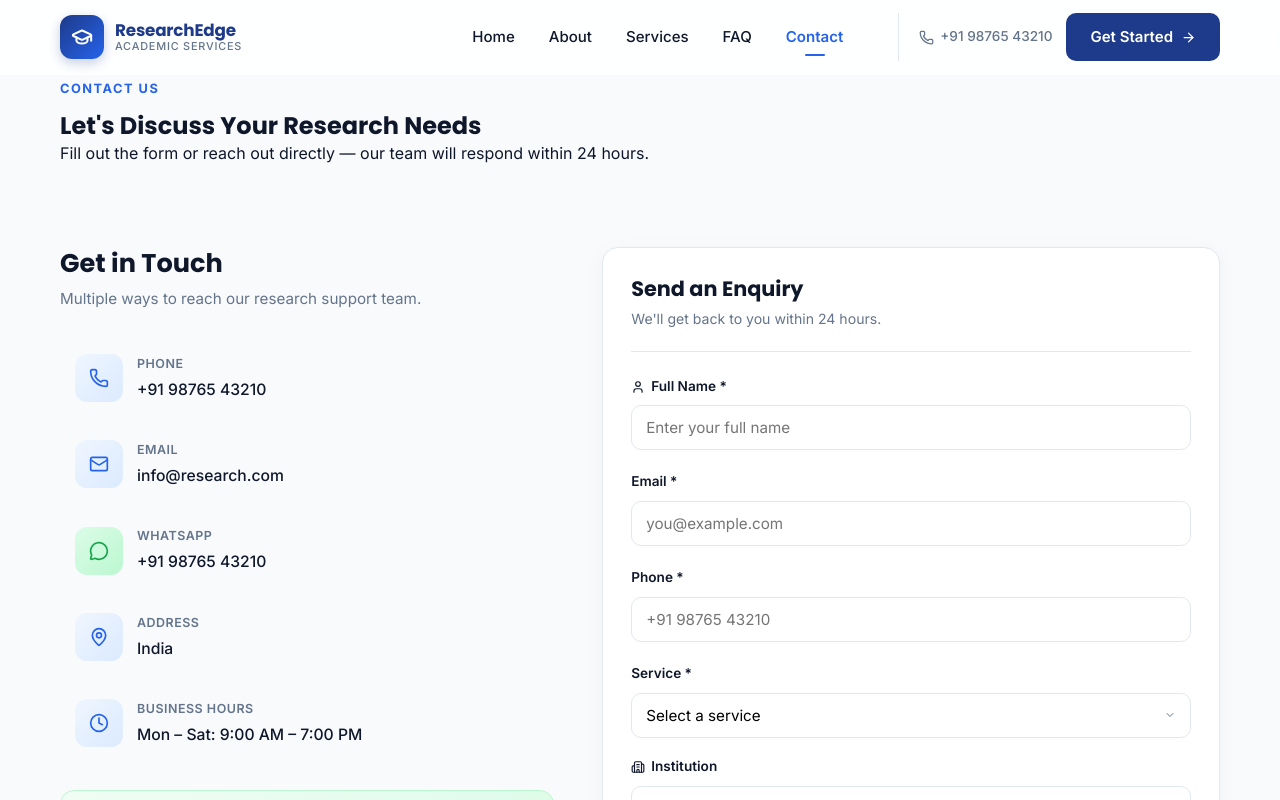
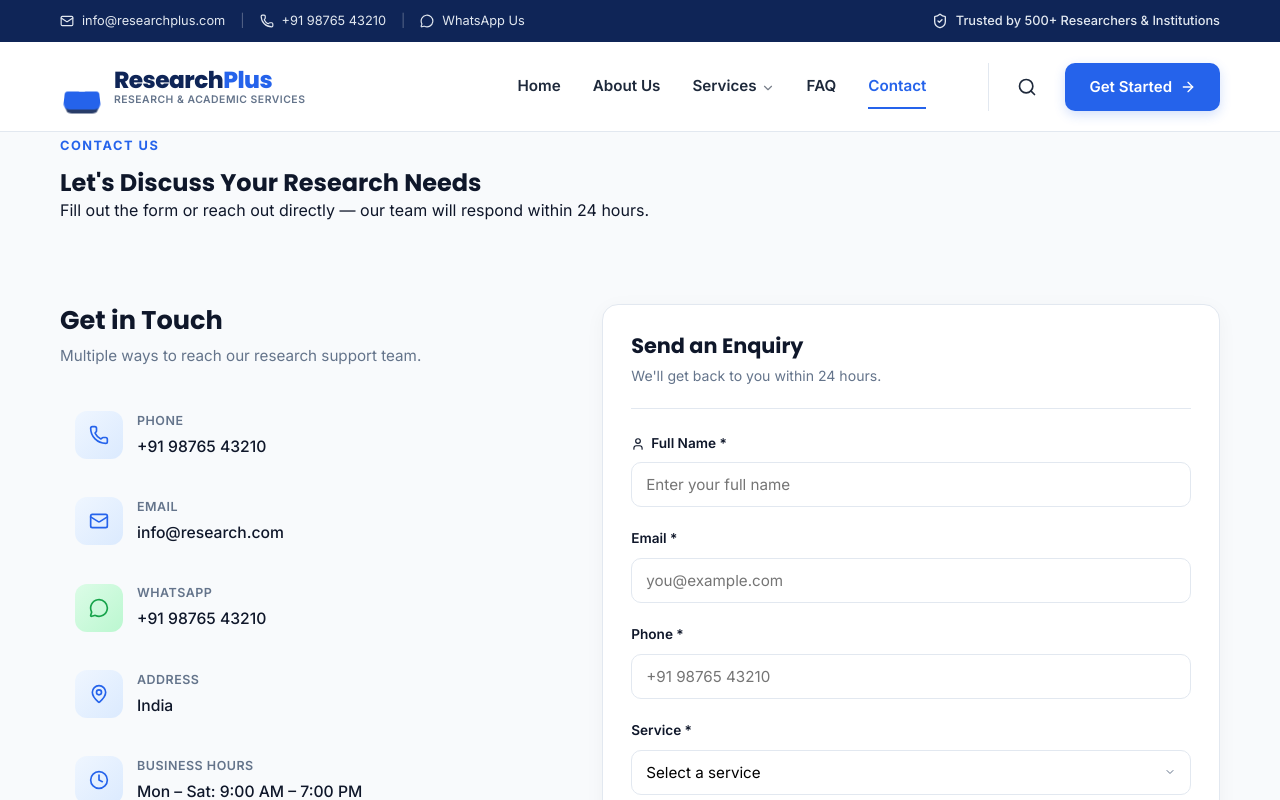
Before and after one commit to instadotanalytics/Research-Services, a React (Vite) app in the folder Frontend/: page /contact in a window 1280 px wide. Shown: the top 800 px of the page. Built offline with nearby package versions, Linux system fonts and the light colour scheme.

Commit message:
navbar updated

```diff
--- a/Frontend/src/components/Navbar/Navbar.css
+++ b/Frontend/src/components/Navbar/Navbar.css
@@ -1,21 +1,107 @@
 /* ============================
-   NAVBAR — Premium Design
+   NAVBAR — ResearchPlus Design
    ============================ */
 
-.navbar {
+:root {
+  --primary: #0f2557;
+  --secondary: #2563eb;
+  --text-dark: #1e293b;
+  --text-muted: #64748b;
+  --border-light: #e2e8f0;
+  --top-bar-height: 42px;
+}
+
+/* ============ Wrapper ============ */
+.navbar-wrapper {
   position: sticky;
   top: 0;
   z-index: 1000;
-  background: rgba(255, 255, 255, 0.85);
-  backdrop-filter: saturate(180%) blur(14px);
-  -webkit-backdrop-filter: saturate(180%) blur(14px);
-  border-bottom: 1px solid transparent;
-  transition: all 0.3s cubic-bezier(0.4, 0, 0.2, 1);
+  width: 100%;
+  display: flex;
+  flex-direction: column;
 }
 
-.navbar.scrolled {
-  background: rgba(255, 255, 255, 0.98);
-  border-bottom-color: var(--border);
+/* ============ Top Bar (Fixed Height, GPU Slide) ============ */
+.top-bar {
+  background-color: #0f2557;
+  color: #ffffff;
+  font-size: 0.8rem;
+  height: var(--top-bar-height);
+  display: flex;
+  align-items: center;
+  overflow: hidden;
+
+  /* GPU Accelerated Smooth Slide (No height animation) */
+  will-change: transform;
+  transition: transform 0.3s cubic-bezier(0.4, 0, 0.2, 1);
+  transform: translateY(0);
+}
+
+/* When scrolled, slide the top bar up out of view */
+.navbar-wrapper.scrolled .top-bar {
+  transform: translateY(-100%);
+}
+
+.top-bar-inner {
+  display: flex;
+  justify-content: space-between;
+  align-items: center;
+  flex-wrap: wrap;
+  gap: 10px;
+  width: 100%;
+}
+
+.top-bar-left {
+  display: flex;
+  align-items: center;
+  gap: 15px;
+  flex-wrap: wrap;
+}
+
+.top-item {
+  display: flex;
+  align-items: center;
+  gap: 8px;
+  color: #e2e8f0;
+  text-decoration: none;
+  transition: color 0.2s;
+}
+
+.top-item:hover {
+  color: #ffffff;
+}
+
+.divider {
+  color: rgba(255, 255, 255, 0.3);
+}
+
+.top-bar-right {
+  display: flex;
+  align-items: center;
+  gap: 8px;
+  color: #e2e8f0;
+  font-weight: 500;
+}
+
+/* ============ Main Nav ============ */
+.main-nav {
+  background: #ffffff;
+  height: 90px;
+  display: flex;
+  align-items: center;
+  border-bottom: 1px solid var(--border-light);
+  /* Use margin-top for instant pull-up, no layout animation */
+  transition: margin-top 0.3s cubic-bezier(0.4, 0, 0.2, 1),
+              height 0.3s ease,
+              box-shadow 0.3s ease;
+  position: relative;
+  z-index: 2;
+}
+
+/* When scrolled: pull main nav up by the height of the top bar */
+.navbar-wrapper.scrolled .main-nav {
+  margin-top: calc(var(--top-bar-height) * -1);
+  height: 80px;
   box-shadow: 0 4px 20px rgba(15, 23, 42, 0.06);
 }
 
@@ -23,7 +109,7 @@
   display: flex;
   align-items: center;
   justify-content: space-between;
-  height: 74px;
+  width: 100%;
   gap: 20px;
 }
 
@@ -31,60 +117,87 @@
 .navbar-logo {
   display: flex;
   align-items: center;
-  gap: 11px;
+  gap: 10px;
   flex-shrink: 0;
-  transition: transform 0.2s ease;
-}
-
-.navbar-logo:hover {
-  transform: translateY(-1px);
+  text-decoration: none;
 }
 
 .logo-icon {
   width: 44px;
   height: 44px;
-  border-radius: 12px;
-  background: linear-gradient(135deg, #1e3a8a, #2563eb);
-  color: #fff;
+  position: relative;
   display: flex;
   align-items: center;
   justify-content: center;
-  flex-shrink: 0;
-  box-shadow: 0 4px 12px rgba(30, 58, 138, 0.25);
-  transition: transform 0.3s ease;
 }
 
-.navbar-logo:hover .logo-icon {
-  transform: rotate(-6deg) scale(1.05);
+.logo-icon svg {
+  position: relative;
+  z-index: 3;
+  color: #ffffff;
+  width: 22px;
+  height: 22px;
+  margin-top: -6px;
+}
+
+.logo-icon::before {
+  content: '';
+  position: absolute;
+  bottom: 0;
+  left: 4px;
+  right: 4px;
+  height: 18px;
+  background: #2563eb;
+  border-radius: 3px 3px 6px 6px;
+  transform: perspective(8px) rotateX(3deg);
+  z-index: 2;
+}
+
+.logo-icon::after {
+  content: '';
+  position: absolute;
+  bottom: -4px;
+  left: 6px;
+  right: 6px;
+  height: 18px;
+  background: #0f2557;
+  border-radius: 3px 3px 6px 6px;
+  transform: perspective(8px) rotateX(3deg);
+  z-index: 1;
+  opacity: 0.9;
 }
 
 .logo-text {
   display: flex;
   flex-direction: column;
-  line-height: 1.15;
+  line-height: 1.1;
 }
 
 .logo-title {
   font-family: 'Poppins', sans-serif;
-  font-weight: 700;
-  font-size: 1.05rem;
-  color: #1e3a8a;
-  letter-spacing: -0.2px;
+  font-weight: 800;
+  font-size: 1.45rem;
+  color: #0f2557;
+  letter-spacing: -0.5px;
+}
+
+.logo-highlight {
+  color: #2563eb;
 }
 
 .logo-sub {
-  font-size: 0.68rem;
-  color: var(--text-muted);
-  letter-spacing: 0.8px;
+  font-size: 0.65rem;
+  color: #64748b;
+  letter-spacing: 0.5px;
+  font-weight: 600;
   text-transform: uppercase;
-  font-weight: 500;
 }
 
 /* ============ Desktop Nav ============ */
 .navbar-nav {
   display: flex;
   align-items: center;
-  gap: 28px;
+  gap: 30px;
   flex: 1;
   justify-content: flex-end;
 }
@@ -92,86 +205,102 @@
 .navbar-nav-links {
   display: flex;
   align-items: center;
-  gap: 4px;
+  gap: 8px;
 }
 
 .nav-link {
   position: relative;
-  padding: 9px 15px;
-  font-size: 0.94rem;
-  font-weight: 500;
-  color: var(--text);
-  border-radius: 8px;
-  transition: color 0.2s ease, background 0.2s ease;
+  padding: 10px 0;
+  margin: 0 12px;
+  font-size: 0.95rem;
+  font-weight: 600;
+  color: #1e293b;
+  text-decoration: none;
+  display: flex;
+  align-items: center;
+  gap: 4px;
+  transition: color 0.2s ease;
   white-space: nowrap;
+}
+
+.nav-chevron {
+  margin-top: 2px;
+  opacity: 0.6;
+}
+
+.nav-link:hover {
+  color: #2563eb;
 }
 
 .nav-link::after {
   content: '';
   position: absolute;
-  bottom: 2px;
-  left: 50%;
-  transform: translateX(-50%) scaleX(0);
-  width: 20px;
+  bottom: 0;
+  left: 0;
+  width: 100%;
   height: 2px;
-  background: var(--secondary);
-  border-radius: 2px;
-  transition: transform 0.25s cubic-bezier(0.4, 0, 0.2, 1);
-  transform-origin: center;
+  background: #2563eb;
+  transform: scaleX(0);
+  transform-origin: right;
+  transition: transform 0.3s ease;
 }
 
-.nav-link:hover {
-  color: var(--secondary);
-  background: #eff6ff;
+.nav-link:hover::after,
+.nav-link.active::after {
+  transform: scaleX(1);
+  transform-origin: left;
 }
 
 .nav-link.active {
-  color: var(--secondary);
-  font-weight: 600;
-}
-
-.nav-link.active::after {
-  transform: translateX(-50%) scaleX(1);
+  color: #2563eb;
 }
 
 /* ============ Actions ============ */
 .navbar-actions {
   display: flex;
   align-items: center;
-  gap: 14px;
-  margin-left: 12px;
+  gap: 20px;
+  margin-left: 20px;
   padding-left: 20px;
-  border-left: 1px solid var(--border);
+  border-left: 1px solid var(--border-light);
 }
 
-.nav-phone {
-  display: inline-flex;
+.nav-search-btn {
+  background: none;
+  border: none;
+  cursor: pointer;
+  color: #1e293b;
+  display: flex;
   align-items: center;
-  gap: 6px;
-  font-size: 0.85rem;
-  font-weight: 500;
-  color: var(--text-muted);
+  justify-content: center;
+  padding: 8px;
   transition: color 0.2s;
-  white-space: nowrap;
 }
 
-.nav-phone:hover {
-  color: var(--secondary);
+.nav-search-btn:hover {
+  color: #2563eb;
 }
 
 .nav-cta {
-  padding: 10px 18px;
-  font-size: 0.88rem;
-  border-radius: 9px;
+  padding: 12px 26px;
+  font-size: 0.95rem;
+  font-weight: 600;
+  border-radius: 8px;
   display: inline-flex;
   align-items: center;
-  gap: 6px;
-  transition: transform 0.2s ease, box-shadow 0.2s ease, background 0.2s ease;
+  gap: 8px;
+  background-color: #2563eb !important;
+  color: #ffffff;
+  text-decoration: none;
+  transition: all 0.2s ease;
+  box-shadow: 0 4px 12px rgba(37, 99, 235, 0.2);
 }
 
 .nav-cta:hover {
+  background-color: #1d4ed8;
   transform: translateY(-1px);
-  box-shadow: 0 8px 18px rgba(30, 58, 138, 0.22);
+  box-shadow: 0 6px 16px rgba(37, 99, 235, 0.3);
+  color: #ffffff;
 }
 
 .nav-cta svg {
@@ -187,13 +316,15 @@
   display: none;
   width: 44px;
   height: 44px;
-  border-radius: 10px;
+  border-radius: 8px;
   background: transparent;
-  color: var(--text);
+  color: #1e293b;
   align-items: center;
   justify-content: center;
   transition: background 0.2s;
   flex-shrink: 0;
+  border: none;
+  cursor: pointer;
 }
 
 .hamburger:hover {
@@ -201,8 +332,8 @@
 }
 
 .hamburger-box {
-  width: 22px;
-  height: 16px;
+  width: 24px;
+  height: 18px;
   position: relative;
   display: inline-block;
 }
@@ -211,7 +342,7 @@
 .hamburger-inner::before,
 .hamburger-inner::after {
   position: absolute;
-  width: 22px;
+  width: 24px;
   height: 2px;
   background: currentColor;
   border-radius: 2px;
@@ -225,13 +356,13 @@
 
 .hamburger-inner::before {
   content: '';
-  top: -7px;
+  top: -8px;
   left: 0;
 }
 
 .hamburger-inner::after {
   content: '';
-  top: 7px;
+  top: 8px;
   left: 0;
 }
 
@@ -252,7 +383,7 @@
 /* ============ Backdrop ============ */
 .navbar-backdrop {
   position: fixed;
-  inset: 74px 0 0 0;
+  inset: 0 0 0 0;
   background: rgba(15, 23, 42, 0.4);
   z-index: 998;
   animation: fadeIn 0.2s ease;
@@ -263,21 +394,39 @@
   to { opacity: 1; }
 }
 
-/* ============ Tablet ============ */
-@media (max-width: 1100px) {
-  .nav-phone {
+/* ============ Responsive ============ */
+@media (max-width: 1200px) {
+  .nav-link {
+    margin: 0 8px;
+    font-size: 0.9rem;
+  }
+  .nav-cta {
+    padding: 10px 18px;
+  }
+}
+
+@media (max-width: 1024px) {
+  .top-bar-right {
     display: none;
   }
 }
 
 @media (max-width: 960px) {
+  .top-bar {
+    display: none;
+  }
+
+  .main-nav {
+    height: 70px;
+  }
+
   .hamburger {
     display: flex;
   }
 
   .navbar-nav {
     position: fixed;
-    top: 74px;
+    top: 70px;
     left: 0;
     right: 0;
     background: #fff;
@@ -285,16 +434,17 @@
     align-items: stretch;
     gap: 0;
     padding: 20px;
-    border-bottom: 1px solid var(--border);
+    border-bottom: 1px solid var(--border-light);
     box-shadow: 0 20px 40px rgba(15, 23, 42, 0.12);
     transform: translateY(-120%);
     opacity: 0;
     pointer-events: none;
     transition: transform 0.35s cubic-bezier(0.4, 0, 0.2, 1),
                 opacity 0.25s ease;
-    max-height: calc(100vh - 74px);
+    max-height: calc(100vh - 70px);
     overflow-y: auto;
     z-index: 999;
+    border-left: none;
   }
 
   .navbar-nav.open {
@@ -306,15 +456,16 @@
   .navbar-nav-links {
     flex-direction: column;
     align-items: stretch;
-    gap: 2px;
+    gap: 4px;
     width: 100%;
   }
 
   .nav-link {
     padding: 14px 16px;
+    margin: 0;
     font-size: 1rem;
-    border-radius: 10px;
-    text-align: left;
+    border-radius: 8px;
+    justify-content: space-between;
   }
 
   .nav-link::after {
@@ -326,54 +477,62 @@
   }
 
   .navbar-actions {
-    flex-direction: column;
+    flex-direction: column-reverse;
     align-items: stretch;
-    gap: 10px;
-    margin: 16px 0 0 0;
+    gap: 15px;
+    margin: 20px 0 0 0;
     padding: 20px 0 0 0;
     border-left: none;
-    border-top: 1px solid var(--border);
+    border-top: 1px solid var(--border-light);
   }
 
-  .nav-phone {
-    display: inline-flex;
-    justify-content: center;
-    padding: 10px;
-    font-size: 0.92rem;
+  .nav-search-btn {
+    justify-content: flex-start;
+    padding: 10px 16px;
+    width: 100%;
+    border: 1px solid var(--border-light);
+    border-radius: 8px;
+  }
+
+  .nav-search-btn::after {
+    content: 'Search';
+    margin-left: 10px;
+    font-weight: 500;
   }
 
   .nav-cta {
     justify-content: center;
-    padding: 12px 18px;
-    font-size: 0.95rem;
+    padding: 14px 18px;
+    font-size: 1rem;
   }
 }
 
-/* ============ Mobile ============ */
 @media (max-width: 500px) {
-  .navbar-inner {
-    height: 66px;
+  .logo-title {
+    font-size: 1.25rem;
+  }
+
+  .logo-sub {
+    font-size: 0.6rem;
   }
 
   .logo-icon {
-    width: 40px;
-    height: 40px;
+    width: 36px;
+    height: 36px;
   }
 
-  .logo-title {
-    font-size: 0.98rem;
+  .logo-icon svg {
+    width: 18px;
+    height: 18px;
+    margin-top: -4px;
   }
 
-  .logo-sub {
-    font-size: 0.62rem;
+  .logo-icon::before {
+    height: 14px;
+    bottom: 2px;
   }
-
-  .navbar-nav {
-    top: 66px;
-    max-height: calc(100vh - 66px);
-  }
-
-  .navbar-backdrop {
-    inset: 66px 0 0 0;
+  .logo-icon::after {
+    height: 14px;
+    bottom: -2px;
   }
 }
--- a/Frontend/src/components/Navbar/Navbar.jsx
+++ b/Frontend/src/components/Navbar/Navbar.jsx
@@ -1,12 +1,21 @@
 import { useState, useEffect } from 'react';
 import { Link, NavLink, useLocation } from 'react-router-dom';
-import { Menu, X, GraduationCap, ArrowRight, Phone } from 'lucide-react';
+import {
+  Mail,
+  Phone,
+  MessageCircle,
+  ShieldCheck,
+  Search,
+  ArrowRight,
+  ChevronDown,
+  GraduationCap
+} from 'lucide-react';
 import './Navbar.css';
 
 const links = [
   { to: '/', label: 'Home' },
-  { to: '/about', label: 'About' },
-  { to: '/services', label: 'Services' },
+  { to: '/about', label: 'About Us' },
+  { to: '/services', label: 'Services', hasDropdown: true },
   { to: '/faq', label: 'FAQ' },
   { to: '/contact', label: 'Contact' },
 ];
@@ -21,11 +30,24 @@ export default function Navbar() {
     setOpen(false);
   }, [pathname]);
 
-  // Add shadow when scrolled
+  // Smooth Scroll Detection
   useEffect(() => {
-    const onScroll = () => setScrolled(window.scrollY > 20);
+    let ticking = false;
+
+    const onScroll = () => {
+      if (!ticking) {
+        window.requestAnimationFrame(() => {
+          // Trigger at 5px for instant response
+          setScrolled(window.scrollY > 5);
+          ticking = false;
+        });
+        ticking = true;
+      }
+    };
+
     onScroll();
-    window.addEventListener('scroll', onScroll);
+    window.addEventListener('scroll', onScroll, { passive: true });
+
     return () => window.removeEventListener('scroll', onScroll);
   }, []);
 
@@ -39,16 +61,45 @@ export default function Navbar() {
 
   return (
     <>
-      <header className={`navbar ${scrolled ? 'scrolled' : ''}`}>
+      <header className={`navbar-wrapper ${scrolled ? 'scrolled' : ''}`}>
+
+        {/* --- Top Bar --- */}
+        <div className="top-bar">
+          <div className="container top-bar-inner">
+            <div className="top-bar-left">
+              <a href="mailto:info@researchplus.com" className="top-item">
+                <Mail size={14} />
+                <span>info@researchplus.com</span>
+              </a>
+              <span className="divider">|</span>
+              <a href="tel:+919876543210" className="top-item">
+                <Phone size={14} />
+                <span>+91 98765 43210</span>
+              </a>
+              <span className="divider">|</span>
+              <a href="https://wa.me/919876543210" className="top-item" target="_blank" rel="noreferrer">
+                <MessageCircle size={14} />
+                <span>WhatsApp Us</span>
+              </a>
+            </div>
+            <div className="top-bar-right">
+              <ShieldCheck size={16} />
+              <span>Trusted by 500+ Researchers & Institutions</span>
+            </div>
+          </div>
+        </div>
+
+        {/* --- Main Navigation --- */}
+        <div className="main-nav">
           <div className="container navbar-inner">
             {/* Logo */}
-          <Link to="/" className="navbar-logo" aria-label="ResearchEdge Home">
+            <Link to="/" className="navbar-logo" aria-label="ResearchPlus Home">
               <div className="logo-icon">
-              <GraduationCap size={22} strokeWidth={2.2} />
+                <GraduationCap size={20} strokeWidth={2.5} />
               </div>
               <div className="logo-text">
-              <span className="logo-title">ResearchEdge</span>
-              <span className="logo-sub">Academic Services</span>
+                <span className="logo-title">Research<span className="logo-highlight">Plus</span></span>
+                <span className="logo-sub">Research & Academic Services</span>
               </div>
             </Link>
 
@@ -65,18 +116,18 @@ export default function Navbar() {
                     }
                   >
                     {l.label}
+                    {l.hasDropdown && <ChevronDown size={14} className="nav-chevron" />}
                   </NavLink>
                 ))}
               </div>
 
               <div className="navbar-actions">
-              <a href="tel:+919876543210" className="nav-phone">
-                <Phone size={15} />
-                <span>+91 98765 43210</span>
-              </a>
+                <button className="nav-search-btn" aria-label="Search">
+                  <Search size={20} />
+                </button>
                 <Link to="/contact" className="btn btn-primary nav-cta">
                   Get Started
-                <ArrowRight size={15} />
+                  <ArrowRight size={16} />
                 </Link>
               </div>
             </nav>
@@ -93,6 +144,7 @@ export default function Navbar() {
               </span>
             </button>
           </div>
+        </div>
       </header>
 
       {/* Mobile menu backdrop */}
```
Lines whose indentation alone changed are shown as unchanged.
